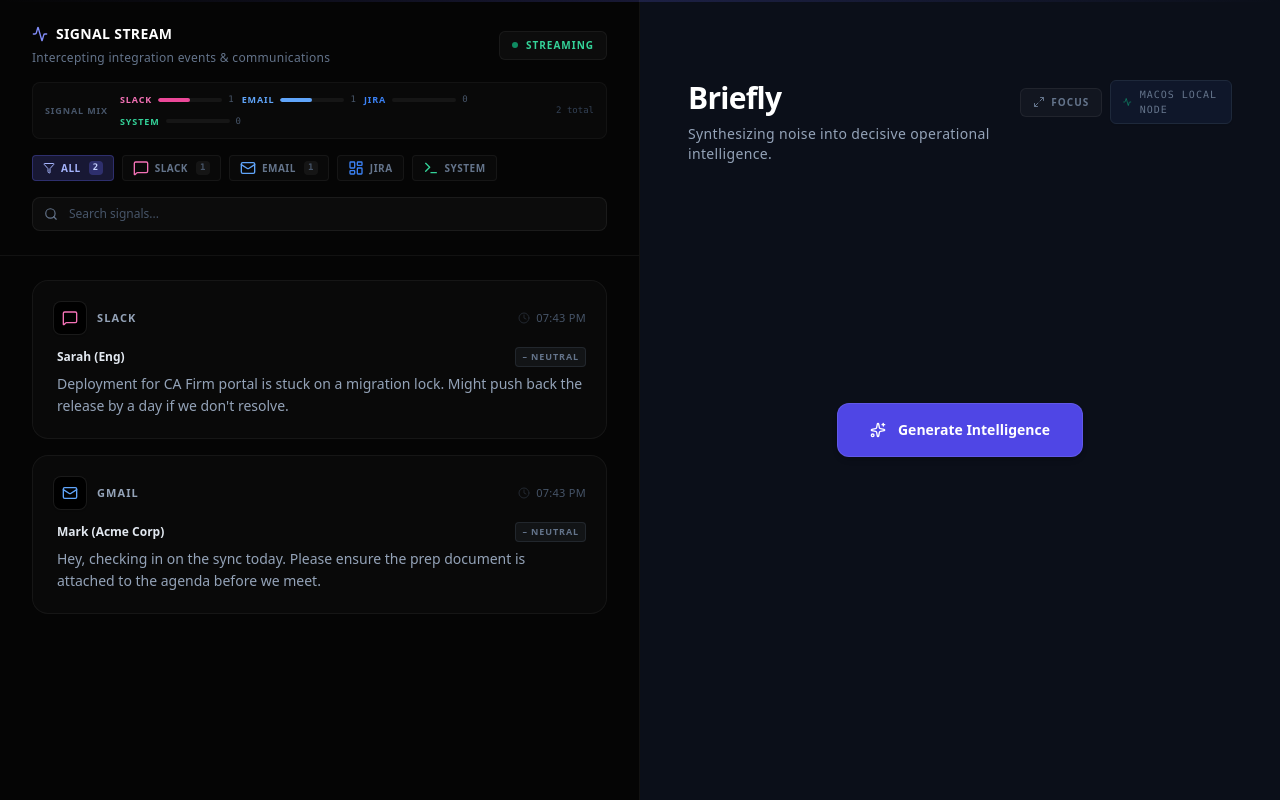
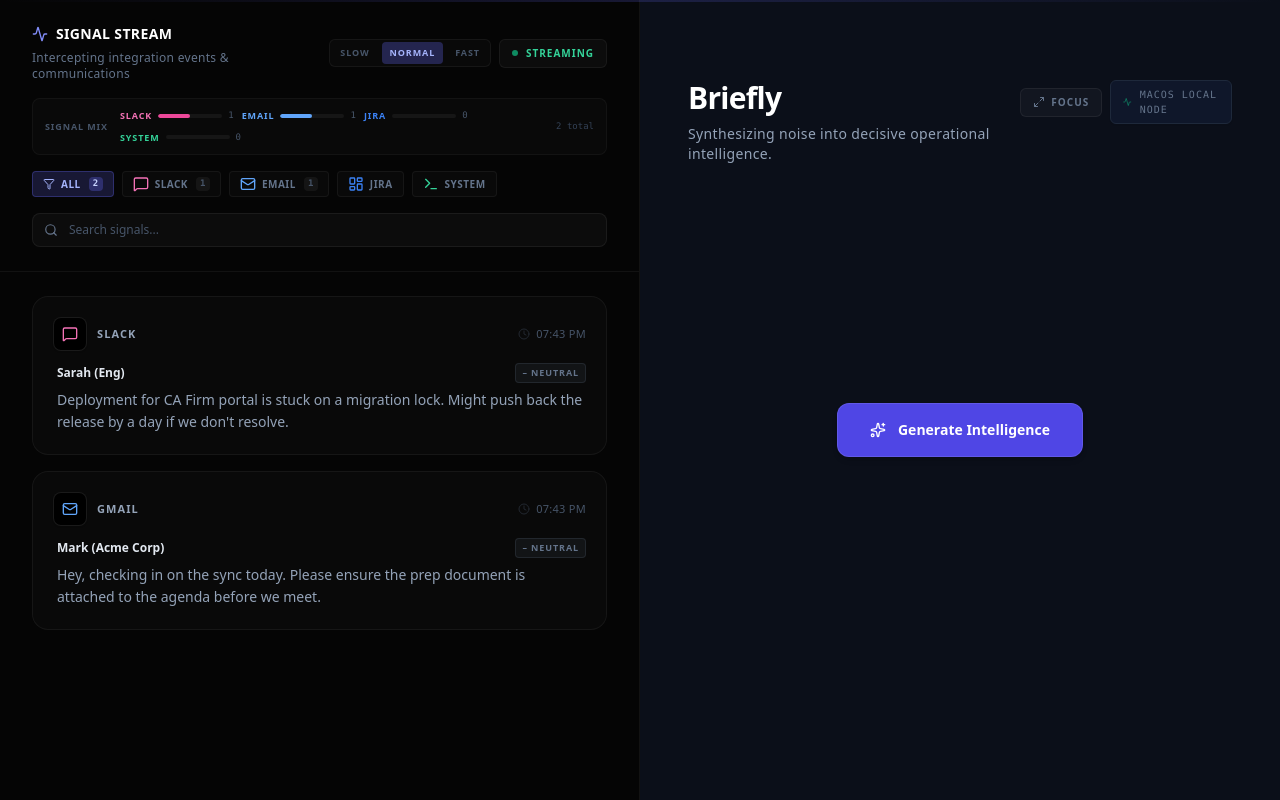
Before and after one commit to Sumanth2377/Briefly, a React (Vite) app: page / in a window 1280 px wide. Built offline with nearby package versions, Linux system fonts and the light colour scheme.

Commit message:
feat: add stream speed control (Slow / Normal / Fast)

```diff
--- a/src/App.jsx
+++ b/src/App.jsx
@@ -99,6 +99,10 @@ function App() {
   const [digestHistory, setDigestHistory] = useState([]);
   const [showHistory, setShowHistory] = useState(false);
   const [focusMode, setFocusMode] = useState(false);
+  const [streamSpeed, setStreamSpeed] = useState('normal');
+  const speedRef = useRef(streamSpeed);
+
+  useEffect(() => { speedRef.current = streamSpeed; }, [streamSpeed]);
 
   // Derived: live signal counts per source
   const signalStats = ['slack', 'email', 'jira', 'system'].map(type => ({
@@ -122,18 +126,16 @@ function App() {
 
   useEffect(() => {
     let index = 0;
+    const SPEED_MAP = { slow: 4000, normal: 2000, fast: 800 };
     const interval = setInterval(() => {
       if (isPausedRef.current) return;
       const baseItem = rawDataStream[index % rawDataStream.length];
       const timeStr = new Date().toLocaleTimeString([], { hour: '2-digit', minute: '2-digit' });
-
       const currentItem = {
         ...baseItem,
         id: Date.now() + Math.random().toString(),
         time: timeStr
       };
-
-      // Fire a toast for system alerts or risk-keyword signals
       const isRisk = currentItem.type === 'system' ||
         RISK_KEYWORDS.some(kw => currentItem.text.toLowerCase().includes(kw));
       if (isRisk) {
@@ -141,16 +143,15 @@ function App() {
         setAlertToasts(prev => [...prev.slice(-3), { id: toastId, text: currentItem.text, source: currentItem.source, time: timeStr }]);
         setTimeout(() => setAlertToasts(prev => prev.filter(t => t.id !== toastId)), 5000);
       }
-
       setStream((prev) => {
         const newStream = [...prev, currentItem];
         if (newStream.length > 25) newStream.shift();
         return newStream;
       });
       index++;
-    }, 2000);
+    }, SPEED_MAP[streamSpeed]);
     return () => clearInterval(interval);
-  }, []);
+  }, [streamSpeed]);
 
   useEffect(() => {
     if (scrollRef.current) {
@@ -200,6 +201,13 @@ function App() {
               </h2>
               <p className="text-xs text-slate-500 mt-1.5 tracking-wide">Intercepting integration events & communications</p>
             </div>
+            <div className="flex items-center gap-2">
+              <div className="flex items-center gap-1 bg-white/[0.02] border border-white/5 rounded-md p-0.5">
+                {['slow','normal','fast'].map(s => (
+                  <button key={s} onClick={() => setStreamSpeed(s)}
+                    className={`text-[9px] font-bold uppercase tracking-widest px-2 py-1 rounded transition-all ${ streamSpeed === s ? 'bg-indigo-500/30 text-indigo-300' : 'text-slate-600 hover:text-slate-400' }`}>{s}</button>
+                ))}
+              </div>
               <button
                 onClick={() => setIsPaused(!isPaused)}
               className={`flex items-center gap-2 text-[10px] font-semibold tracking-widest uppercase px-3 py-1.5 rounded-md border transition-colors ${
@@ -214,6 +222,7 @@ function App() {
                   <><span className="w-1.5 h-1.5 rounded-full bg-emerald-500 animate-pulse"></span> Streaming</>
                 )}
               </button>
+            </div>
           </div>
 
           {/* LIVE SIGNAL STATS */}
```
Lines whose indentation alone changed are shown as unchanged.
